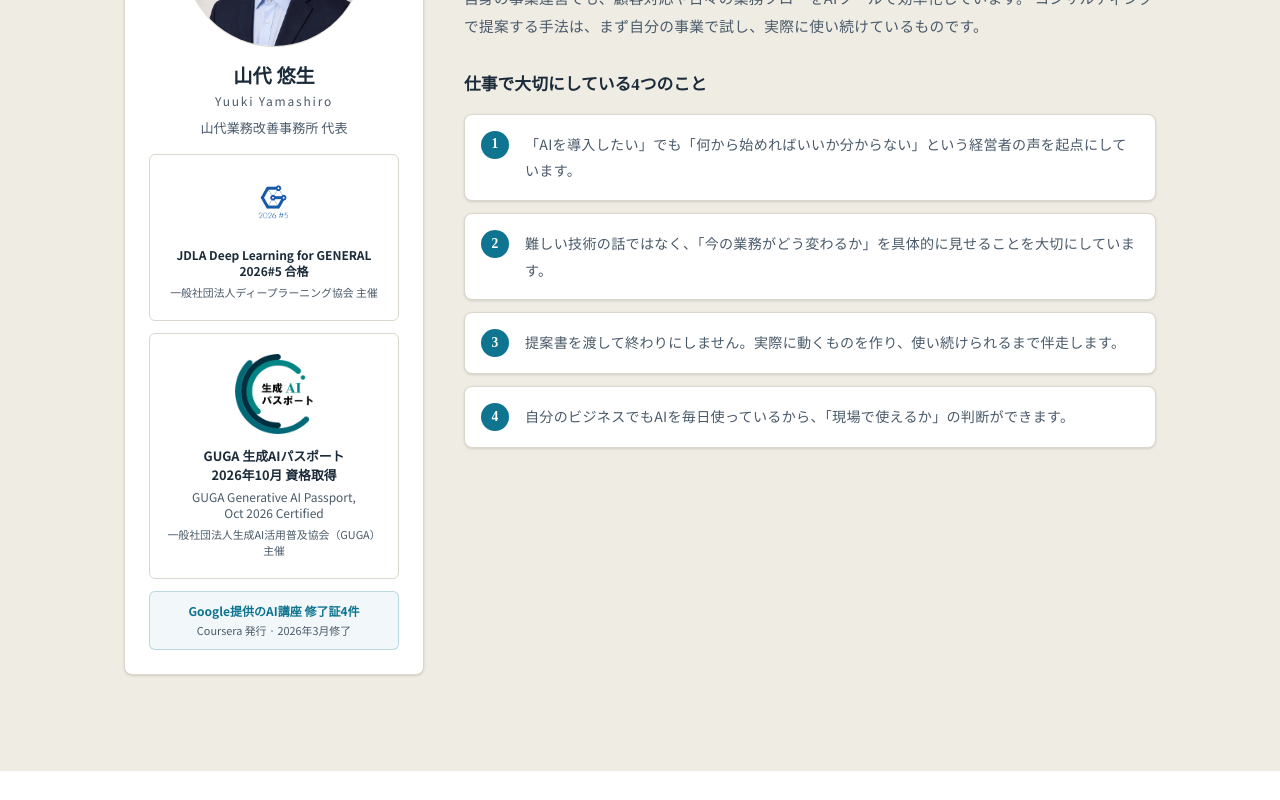
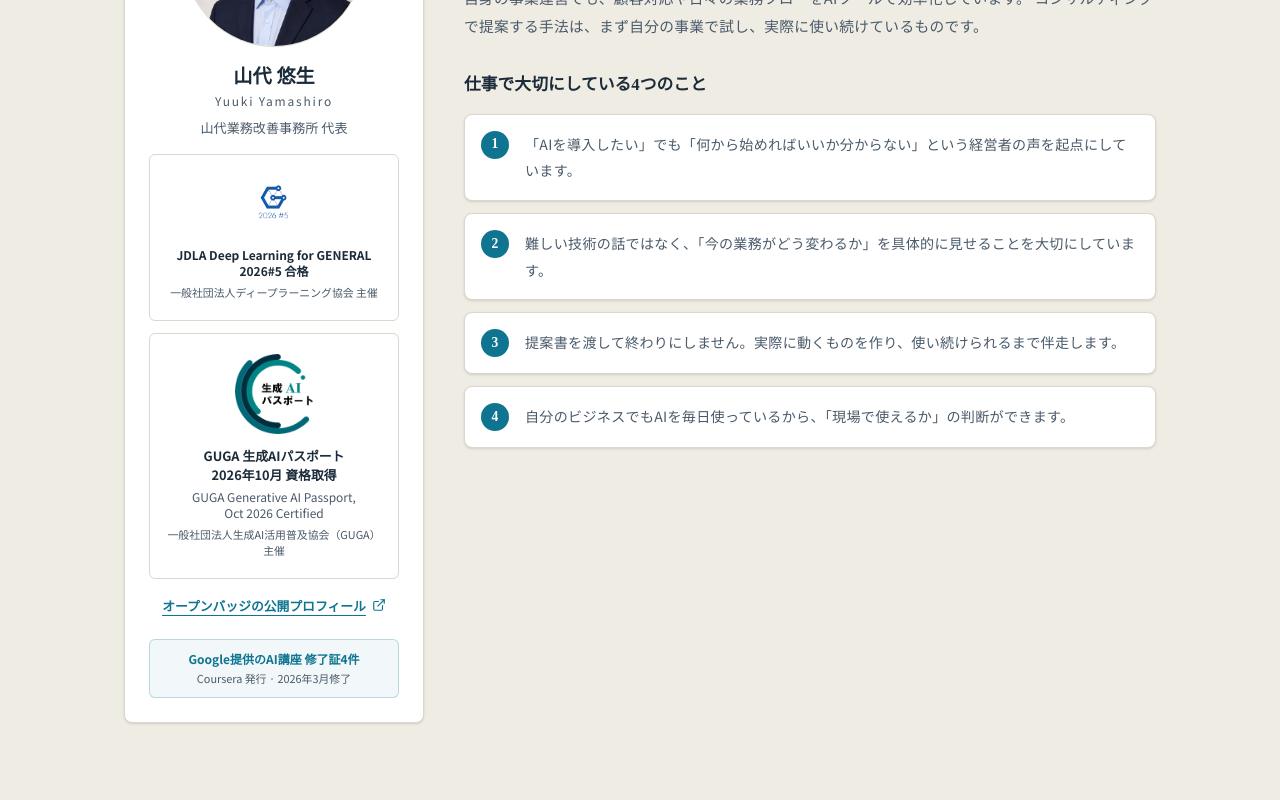
Before and after one commit to Yuuki8568/yamashiroOffice-0922, a React (Vite) app in the folder packages/web/: page / in a window 1280 px wide. Shown: the part 11200-12000 px from the top of the page. Built offline with nearby package versions, Linux system fonts and the light colour scheme; a web font is replaced by a local one.

Commit message:
代表紹介の資格欄からオープンバッジの公開プロフィールへリンク

```diff
--- a/packages/web/src/web/components/site/sections/profile.tsx
+++ b/packages/web/src/web/components/site/sections/profile.tsx
@@ -1,6 +1,7 @@
+import { ExternalLink } from "lucide-react";
 import { Reveal } from "../reveal";
 import { SectionHeading } from "../section-heading";
-import { OFFICE } from "../../../lib/links";
+import { LINKS, OFFICE } from "../../../lib/links";
 
 const PRINCIPLES = [
   "「AIを導入したい」でも「何から始めればいいか分からない」という経営者の声を起点にしています。",
@@ -73,6 +74,16 @@ export function Profile() {
                   一般社団法人生成AI活用普及協会（GUGA）主催
                 </p>
               </div>
+              <a
+                href={LINKS.openBadgeProfile}
+                target="_blank"
+                rel="noopener noreferrer"
+                className="mt-1 inline-flex min-h-11 items-center gap-1.5 rounded-sm text-[0.8rem] font-bold text-shu underline underline-offset-4 focus-visible:outline-2 focus-visible:outline-offset-2"
+              >
+                オープンバッジの公開プロフィール
+                <ExternalLink size={14} aria-hidden="true" className="shrink-0" />
+                <span className="sr-only">（新しいタブで開きます）</span>
+              </a>
               <div className="mt-3 rounded-md border border-shu/25 bg-shu/5 px-3 py-2.5">
                 <p className="text-[0.75rem] font-bold text-shu">
                   Google提供のAI講座 修了証4件
--- a/packages/web/src/web/lib/links.ts
+++ b/packages/web/src/web/lib/links.ts
@@ -1,6 +1,8 @@
 export const LINKS = {
   booking: "https://calendar.app.google/EmoGevH38APT6JUw8",
   email: "info@yamashirogyomukaizen.com",
+  openBadgeProfile:
+    "https://wallet.openbadge.net/public/user/a0d7c78e-da5e-4cdd-82ff-712e35686d56",
   googleMaps:
     "https://www.google.com/maps/place/%E5%B1%B1%E4%BB%A3%E6%A5%AD%E5%8B%99%E6%94%B9%E5%96%84%E4%BA%8B%E5%8B%99%E6%89%80/data=!4m2!3m1!1s0x23b896b44845f209:0xd3d1e1a4937f7de7",
   googleMapsEmbed:
```
